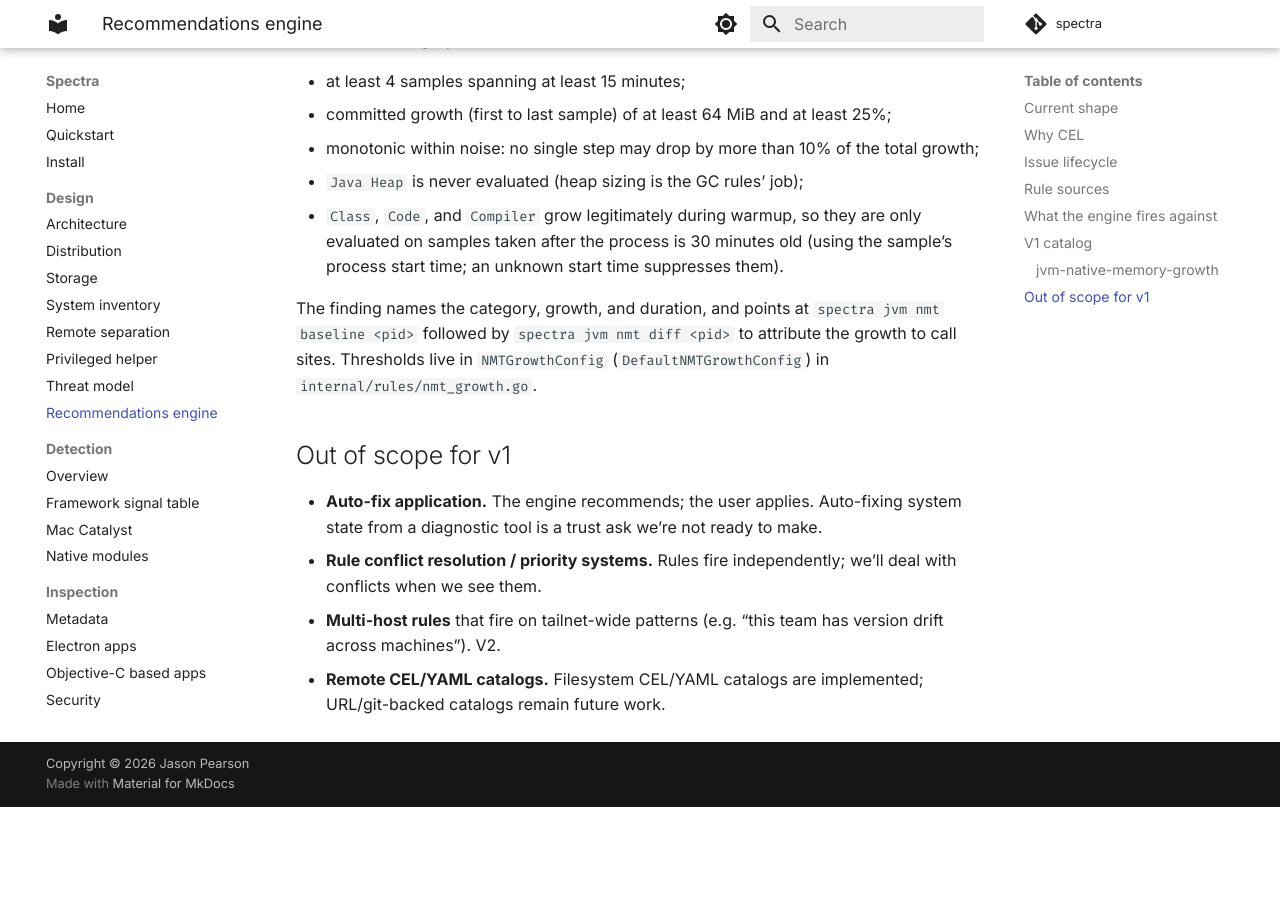
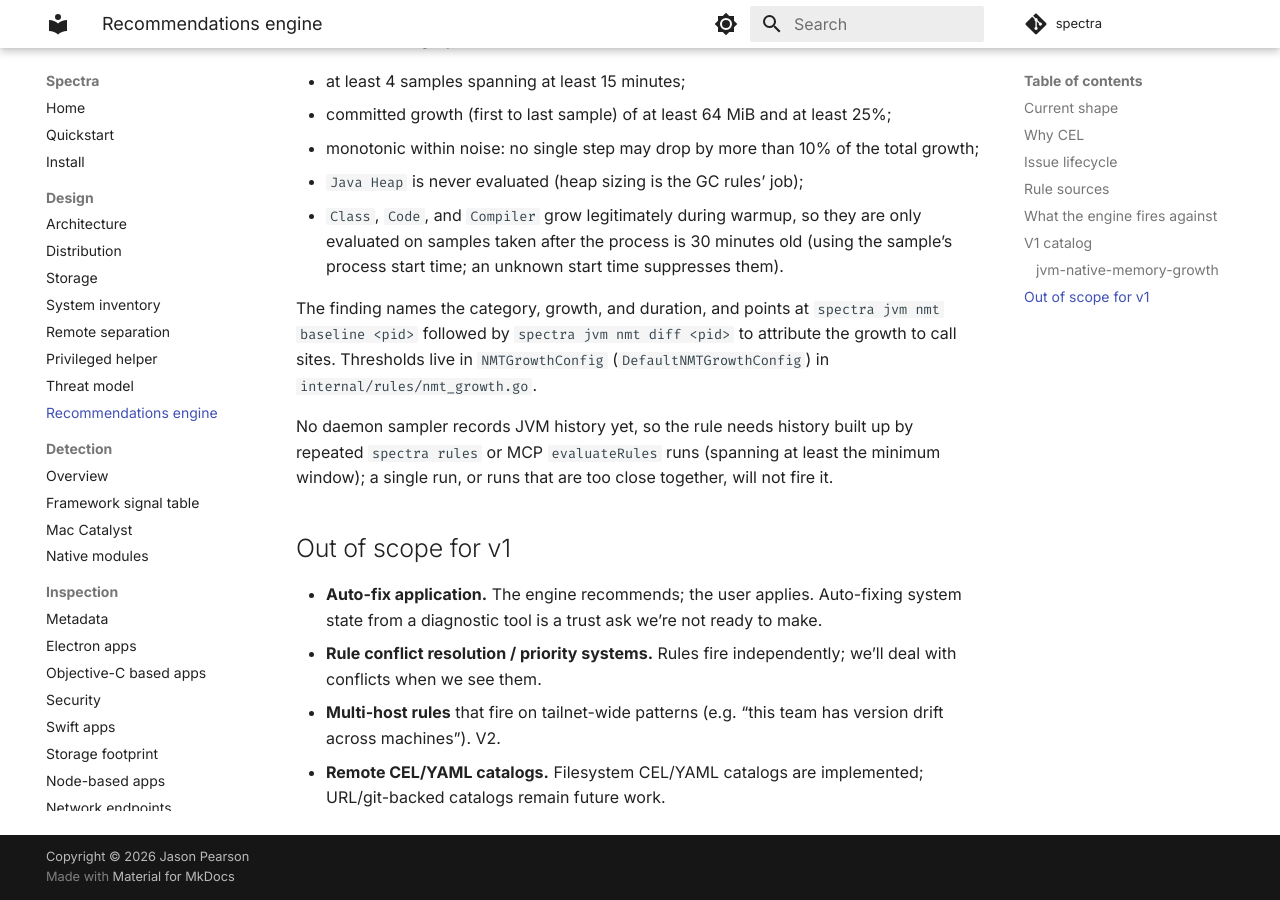
Before and after one commit to kaeawc/spectra, an MkDocs documentation site: the page built from docs/design/recommendations-engine.md, in a window 1280 px wide and 900 px high, scrolled down 5999 px. Built offline with MkDocs 1.6.1 and Material for MkDocs 9.7.7, drawn with Linux system fonts in a browser that asks for light colours; comment, search, counter and statistics services are not loaded; before the commit the page ends 6806 px from its top, so only the background shows below that.

Commit message:
docs: clarify NMT sampling paths and history prerequisite
Co-Authored-By: Claude Sonnet 5.5 <noreply@anthropic.com>
Claude-Session: https://claude.ai/code/session_01U8xmvzLBTHJmjtoSCTBdRT

```diff
--- a/docs/design/recommendations-engine.md
+++ b/docs/design/recommendations-engine.md
@@ -273,6 +273,11 @@ The finding names the category, growth, and duration, and points at
 attribute the growth to call sites. Thresholds live in `NMTGrowthConfig`
 (`DefaultNMTGrowthConfig`) in `internal/rules/nmt_growth.go`.
 
+No daemon sampler records JVM history yet, so the rule needs history built up
+by repeated `spectra rules` or MCP `evaluateRules` runs (spanning at least the
+minimum window); a single run, or runs that are too close together, will not
+fire it.
+
 ## Out of scope for v1
 
 - **Auto-fix application.** The engine recommends; the user applies.
```
Also changed, not shown: docs/inspection/jvm.md (+3 -1 lines), 1 other file.
